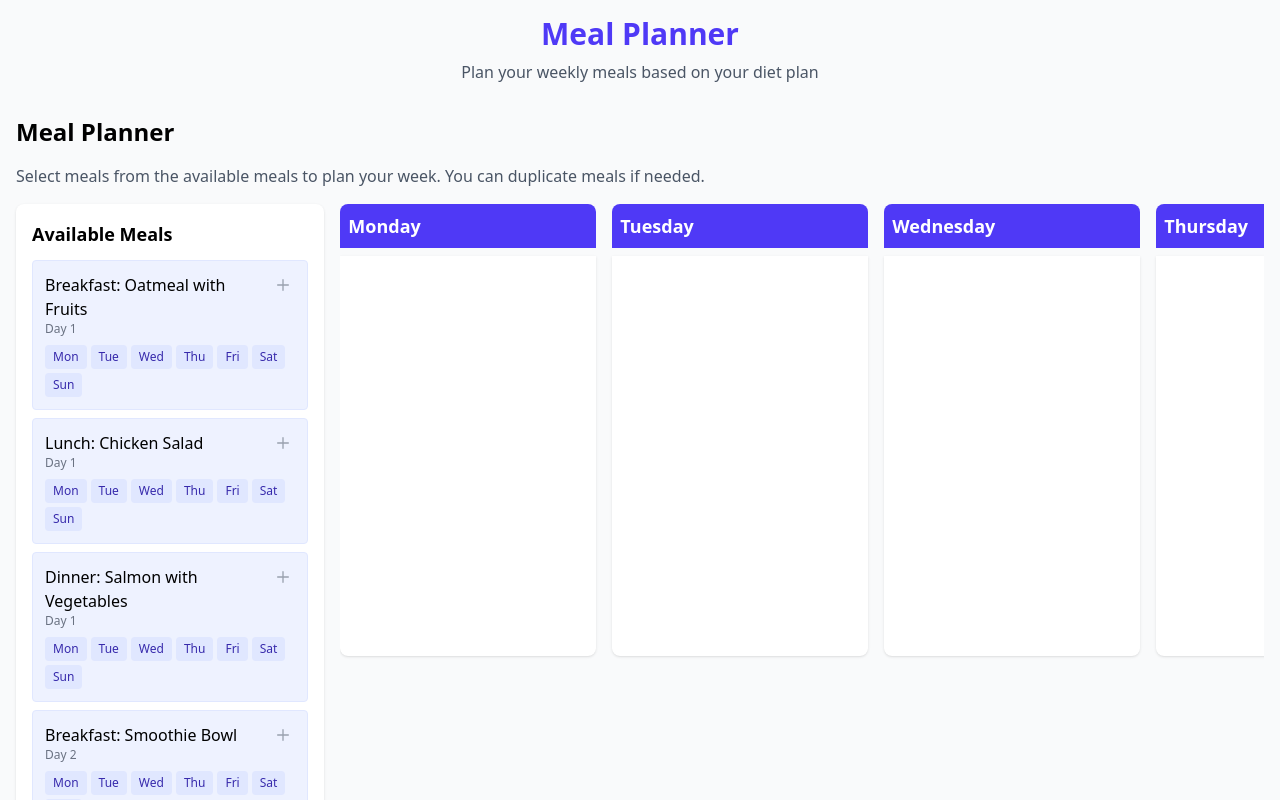
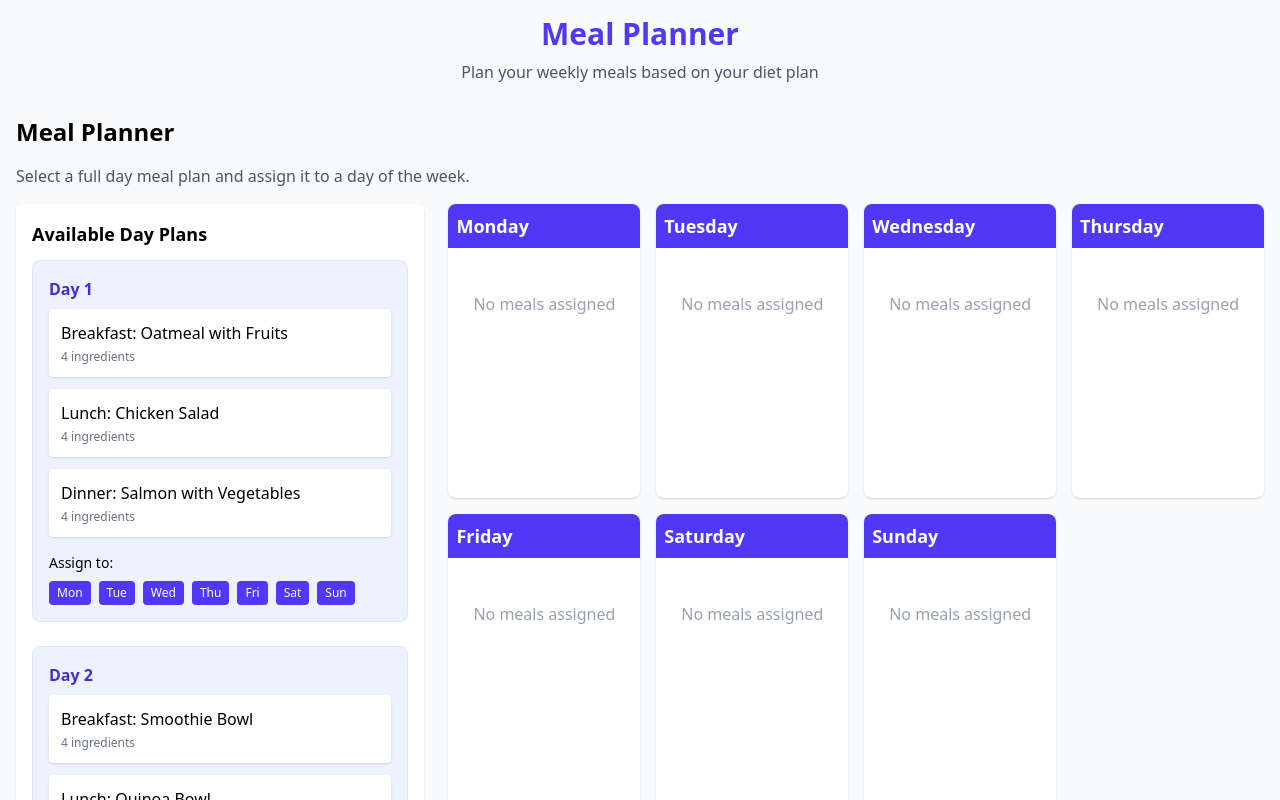
Before and after one commit to kike9978/diet-assistant, a React (Vite) app: page / in a window 1280 px wide. Both pictures are taken after a click on the button "Use Sample Data". Shown: the top 800 px of the page. Built offline with nearby package versions, Linux system fonts and the light colour scheme.

Commit message:
Change meal blocks for day blocks

```diff
--- a/src/components/MealPlanner.jsx
+++ b/src/components/MealPlanner.jsx
@@ -2,44 +2,32 @@ import { useState } from 'react';
 import { PlusIcon } from './Icons';
 
 function MealPlanner({ dietPlan, weekPlan, setWeekPlan }) {
-  const [availableMeals, setAvailableMeals] = useState(() => {
-    // Transform diet plan days into a flat list of meals with unique IDs
-    return dietPlan.days.flatMap(day =>
-      day.meals.map(meal => ({
-        ...meal,
-        dayId: day.id,
-        dayName: day.name
-      }))
-    );
+  const [availableDays, setAvailableDays] = useState(() => {
+    // Use the original diet plan days
+    return dietPlan.days;
   });
 
-  const addMealToDay = (meal, dayId) => {
-    const mealToAdd = {
+  const addDayToWeekday = (dayPlan, weekdayId) => {
+    // Create a copy of the meals from the day plan
+    const mealsToAdd = dayPlan.meals.map(meal => ({
       ...meal,
-      id: `${meal.id}-${Date.now()}`
-    };
+      id: `${meal.id}-${Date.now()}-${Math.random().toString(36).substr(2, 9)}`
+    }));
 
     setWeekPlan(prev => ({
       ...prev,
-      [dayId]: [...prev[dayId], mealToAdd]
+      [weekdayId]: mealsToAdd
     }));
   };
 
-  const duplicateMeal = (meal) => {
-    const duplicatedMeal = {
-      ...meal,
-      id: `${meal.id}-${Date.now()}`
-    };
-    setAvailableMeals(prev => [...prev, duplicatedMeal]);
+  const clearDay = (weekdayId) => {
+    setWeekPlan(prev => ({
+      ...prev,
+      [weekdayId]: []
+    }));
   };
 
-  const removeMealFromDay = (day, index) => {
-    const newWeekPlan = { ...weekPlan };
-    newWeekPlan[day].splice(index, 1);
-    setWeekPlan(newWeekPlan);
-  };
-
-  const days = [
+  const weekdays = [
     { id: 'monday', name: 'Monday' },
     { id: 'tuesday', name: 'Tuesday' },
     { id: 'wednesday', name: 'Wednesday' },
@@ -53,44 +41,45 @@ function MealPlanner({ dietPlan, weekPlan, setWeekPlan }) {
     <div className="mb-8">
       <h2 className="text-2xl font-bold mb-4">Meal Planner</h2>
       <p className="mb-4 text-gray-600">
-        Select meals from the available meals to plan your week. You can duplicate meals if needed.
+        Select a full day meal plan and assign it to a day of the week.
       </p>
 
-      <div className="flex flex-col lg:flex-row gap-4">
-        {/* Available Meals */}
-        <div className="lg:w-1/4 bg-white p-4 rounded-lg shadow">
-          <h3 className="text-lg font-semibold mb-3">Available Meals</h3>
-          <div className="min-h-[200px]">
-            {availableMeals.map((meal) => (
+      <div className="flex flex-col lg:flex-row gap-6">
+        {/* Available Day Plans */}
+        <div className="lg:w-1/3 bg-white p-4 rounded-lg shadow">
+          <h3 className="text-lg font-semibold mb-3">Available Day Plans</h3>
+          <div className="space-y-6">
+            {availableDays.map((dayPlan) => (
               <div
-                key={meal.id}
-                className="bg-indigo-50 p-3 mb-2 rounded border border-indigo-100 group"
+                key={dayPlan.id}
+                className="bg-indigo-50 p-4 rounded-lg border border-indigo-100"
               >
-                <div className="flex justify-between items-start">
-                  <div>
+                <h4 className="font-bold text-indigo-700 mb-2">{dayPlan.name}</h4>
+
+                <div className="space-y-3 mb-4">
+                  {dayPlan.meals.map((meal) => (
+                    <div key={meal.id} className="bg-white p-3 rounded shadow-sm">
                       <p className="font-medium">{meal.name}</p>
-                    <p className="text-xs text-gray-500">{meal.dayName}</p>
-                  </div>
-                  <div className="flex space-x-1">
-                    <button
-                      onClick={() => duplicateMeal(meal)}
-                      className="text-gray-400 hover:text-indigo-600 p-1"
-                      title="Duplicate meal"
-                    >
-                      <PlusIcon className="h-4 w-4" />
-                    </button>
+                      <div className="mt-1 text-xs text-gray-500">
+                        {meal.ingredients.length} ingredients
                       </div>
                     </div>
-                <div className="mt-2 flex flex-wrap gap-1">
-                  {days.map(day => (
+                  ))}
+                </div>
+
+                <div className="mt-3">
+                  <p className="text-sm font-medium mb-2">Assign to:</p>
+                  <div className="flex flex-wrap gap-2">
+                    {weekdays.map(weekday => (
                       <button
-                      key={day.id}
-                      onClick={() => addMealToDay(meal, day.id)}
-                      className="text-xs bg-indigo-100 hover:bg-indigo-200 text-indigo-800 px-2 py-1 rounded"
+                        key={weekday.id}
+                        onClick={() => addDayToWeekday(dayPlan, weekday.id)}
+                        className="text-xs bg-indigo-600 hover:bg-indigo-700 text-white px-2 py-1 rounded"
                       >
-                      {day.name.substring(0, 3)}
+                        {weekday.name.substring(0, 3)}
                       </button>
                     ))}
+                  </div>
                 </div>
               </div>
             ))}
@@ -98,33 +87,38 @@ function MealPlanner({ dietPlan, weekPlan, setWeekPlan }) {
         </div>
 
         {/* Week Plan */}
-        <div className="lg:w-3/4 overflow-x-auto">
-          <div className="flex space-x-4 min-w-max">
-            {days.map(day => (
-              <div key={day.id} className="w-64 flex-shrink-0">
-                <h3 className="text-lg font-semibold mb-2 bg-indigo-600 text-white p-2 rounded-t-lg">
-                  {day.name}
+        <div className="lg:w-2/3">
+          <div className="grid grid-cols-1 md:grid-cols-2 lg:grid-cols-3 xl:grid-cols-4 gap-4">
+            {weekdays.map(weekday => (
+              <div key={weekday.id} className="bg-white rounded-lg shadow overflow-hidden">
+                <h3 className="text-lg font-semibold bg-indigo-600 text-white p-2">
+                  {weekday.name}
                 </h3>
-                <div className="bg-white p-3 rounded-b-lg shadow min-h-[400px]">
-                  {weekPlan[day.id].map((meal, index) => (
-                    <div
-                      key={meal.id}
-                      className="bg-white p-3 mb-2 rounded border border-gray-200 shadow-sm hover:shadow group"
-                    >
-                      <div className="flex justify-between items-start">
-                        <p className="font-medium">{meal.name}</p>
-                        <button
-                          onClick={() => removeMealFromDay(day.id, index)}
-                          className="text-gray-400 hover:text-red-600 p-1"
-                          title="Remove meal"
-                        >
-                          <svg xmlns="http://www.w3.org/2000/svg" className="h-4 w-4" fill="none" viewBox="0 0 24 24" stroke="currentColor">
-                            <path strokeLinecap="round" strokeLinejoin="round" strokeWidth={2} d="M6 18L18 6M6 6l12 12" />
-                          </svg>
-                        </button>
-                      </div>
+
+                <div className="p-3 min-h-[250px]">
+                  {weekPlan[weekday.id].length === 0 ? (
+                    <p className="text-gray-400 text-center mt-8">No meals assigned</p>
+                  ) : (
+                    <>
+                      <div className="space-y-3 mb-3">
+                        {weekPlan[weekday.id].map((meal) => (
+                          <div key={meal.id} className="bg-gray-50 p-2 rounded border border-gray-100">
+                            <p className="font-medium text-sm">{meal.name}</p>
                           </div>
                         ))}
+                      </div>
+
+                      <button
+                        onClick={() => clearDay(weekday.id)}
+                        className="w-full mt-2 text-xs text-red-600 hover:text-red-800 flex items-center justify-center py-1"
+                      >
+                        <svg xmlns="http://www.w3.org/2000/svg" className="h-3 w-3 mr-1" fill="none" viewBox="0 0 24 24" stroke="currentColor">
+                          <path strokeLinecap="round" strokeLinejoin="round" strokeWidth={2} d="M19 7l-.867 12.142A2 2 0 0116.138 21H7.862a2 2 0 01-1.995-1.858L5 7m5 4v6m4-6v6m1-10V4a1 1 0 00-1-1h-4a1 1 0 00-1 1v3M4 7h16" />
+                        </svg>
+                        Clear day
+                      </button>
+                    </>
+                  )}
                 </div>
               </div>
             ))}
```
Lines whose indentation alone changed are shown as unchanged.
